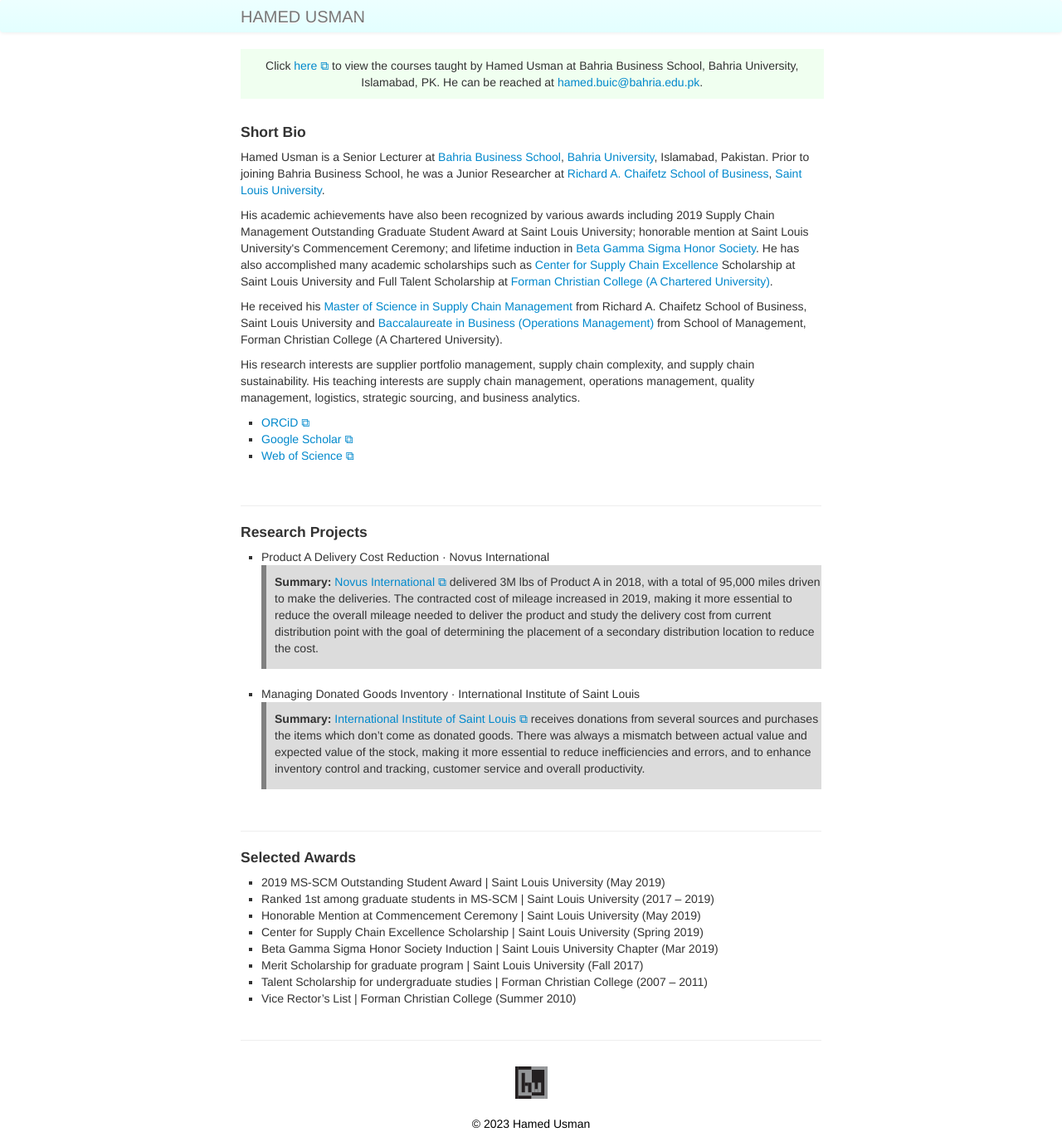
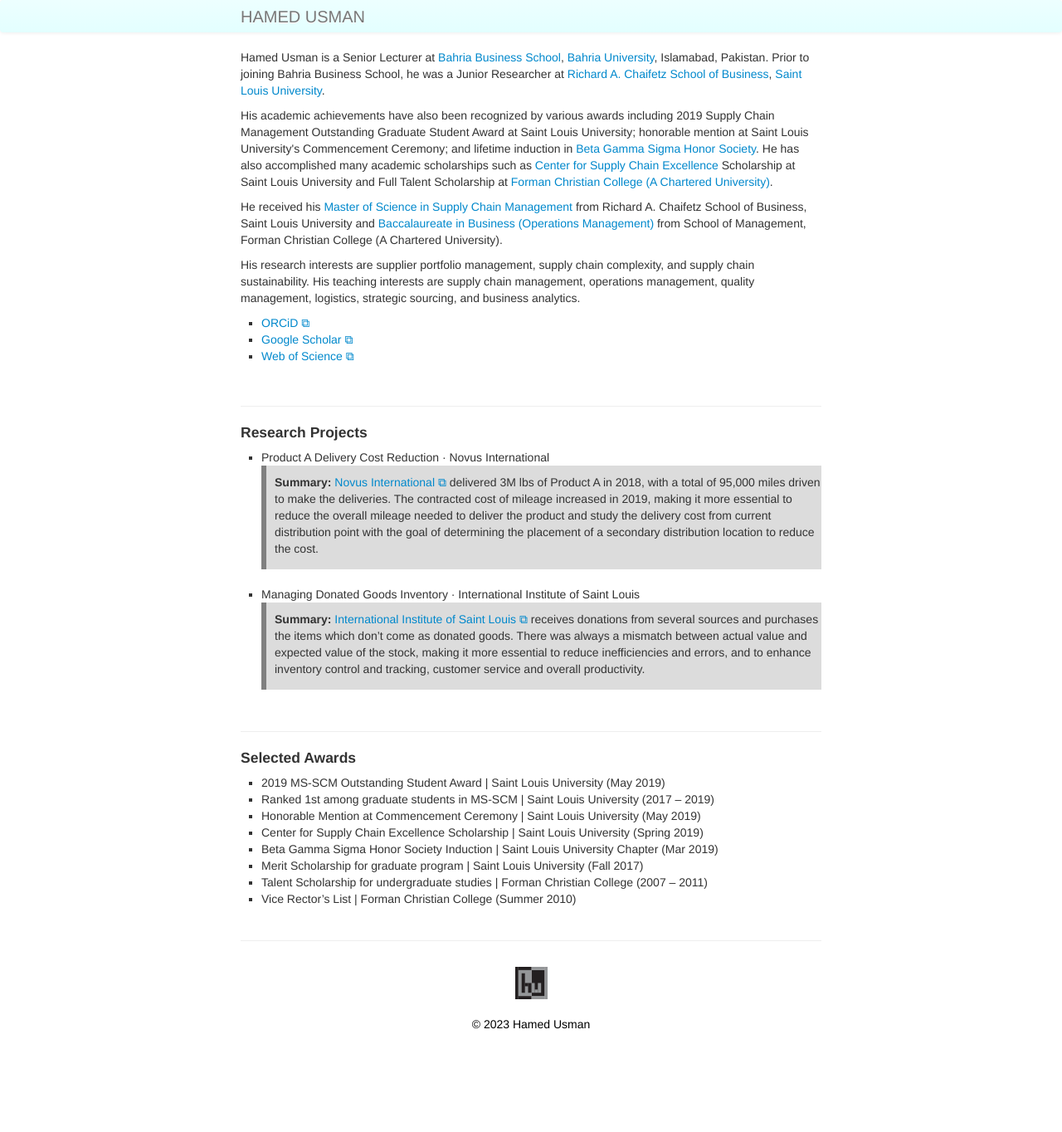
Before and after one commit to hamedusman/hamedusman.github.io, a Jekyll site: the page built from index.md, in a window 1280 px wide. Shown: the whole page at 83% size. Built offline with Jekyll 4.4.1, drawn with Linux system fonts in a browser that asks for light colours; after the commit the page ends 1244 px from its top, so only the background shows below that.

Commit message:
Update index.md

```diff
--- a/index.md
+++ b/index.md
@@ -1,15 +1,9 @@
 ---
 layout: frontpage
-title: Hamed Usman | Researcher and Teacher
-description: Hamed Usman is a graduate research assistant at Saint Louis University.
+title: HAMED USMAN | Researcher and Teacher
+description: Hamed Usman is a Senior Lecturer at Bahria University, Islamabad, Pakistan.
 keywords: hanedusman, hamed usman, hamed, usman, operations management, supply chain management, logistics
 ---
-<div class="headline">Click <a href="https://teaching101.github.io" target="_blank" rel="noopener noreferrer">here &#x29c9;</a> to view the courses taught by Hamed Usman at Bahria Business School, Bahria University, Islamabad, PK. He can be reached at <a href="mailto:hamed.buic@bahria.edu.pk">hamed.buic@bahria.edu.pk</a>.
-</div>
-
-<br/>
-
-<h4>Short Bio</h4>
 <p>Hamed Usman is a Senior Lecturer at <a href="https://www.bahria.edu.pk/buic/bbs">Bahria Business School</a>, <a href="https://www.bahria.edu.pk">Bahria University</a>, Islamabad, Pakistan. Prior to joining Bahria Business School, he was a Junior Researcher at <a href="https://www.slu.edu/business">Richard A. Chaifetz School of Business</a>, <a href="https://www.slu.edu">Saint Louis University</a>.</p>
 <p>His academic achievements have also been recognized by various awards including 2019 Supply Chain Management Outstanding Graduate Student Award at Saint Louis University; honorable mention at Saint Louis University's Commencement Ceremony; and lifetime induction in <a href="https://www.betagammasigma.org">Beta Gamma Sigma Honor Society</a>. He has also accomplished many academic scholarships such as <a href="https://www.slu.edu/business/centers/supply-chain-excellence/index.php">Center for Supply Chain Excellence</a> Scholarship at Saint Louis University and Full Talent Scholarship at <a href="https://www.fccollege.edu.pk">Forman Christian College (A Chartered University)</a>.</p>
 <p>He received his <a href="https://www.slu.edu/business/graduate/supply-chain-management">Master of Science in Supply Chain Management</a> from Richard A. Chaifetz School of Business, Saint Louis University and <a href="https://www.fccollege.edu.pk/baccalaureate-in-business/">Baccalaureate in Business (Operations Management)</a> from School of Management, Forman Christian College (A Chartered University).</p>
```
